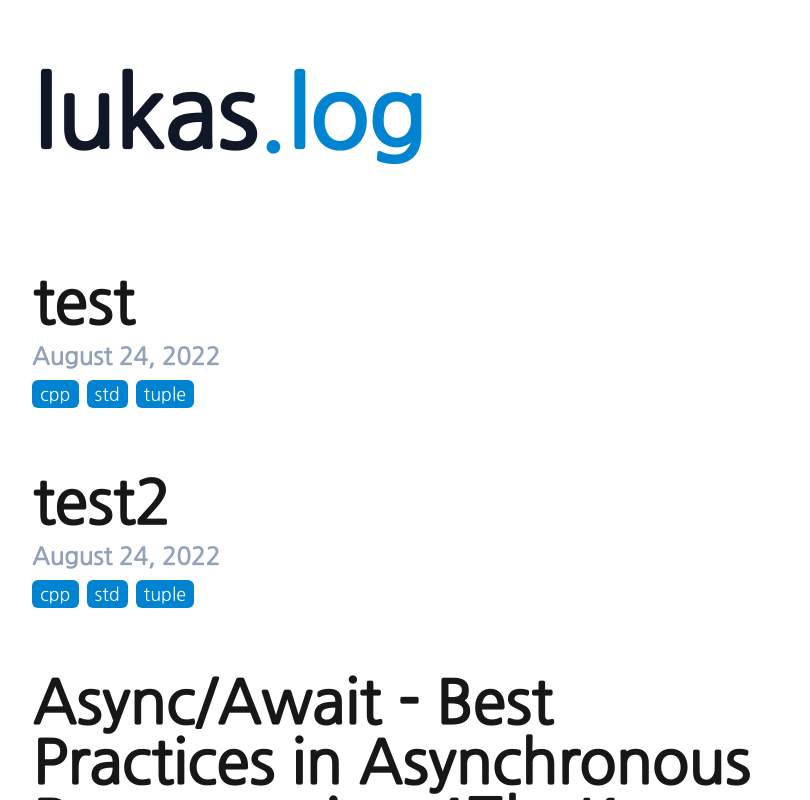
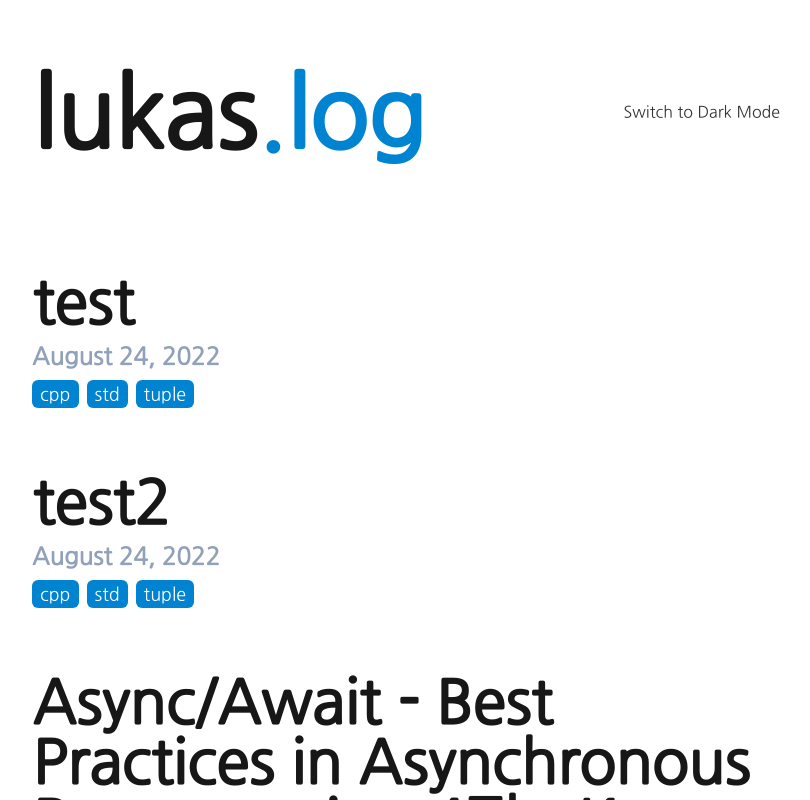
Before and after one commit to lukaskim-ss/blog, a Next.js app: page / in a window 1280 px wide. Shown: the top 800 px of the page, without its empty margins (224-1034 px from the left). Built offline with nearby package versions, Linux system fonts and the light colour scheme.

Commit message:
테마 바꾸는 버튼 추가 시도
어쩌다 보니 layout이 깨짐

```diff
--- a/app/globals.css
+++ b/app/globals.css
@@ -23,6 +23,7 @@
 @theme inline {
   --color-background: var(--background);
   --color-foreground: var(--foreground);
+  --color-border: oklch(0.446 0.03 256.802);
   --font-sans: 'Nanum Gothic', 'sans-serif';
   --font-mono: 'JetBrains Mono', 'monospace';
 }
@@ -40,7 +41,7 @@ body {
 }
 
 body.dark {
-  @apply bg-[#1a1a1a] text-[#ededed];
+  @apply bg-[var(--color-foreground)] text-[var(--color-background)];
 }
 
 article h1,
@@ -58,28 +59,24 @@ article.prose pre {
 
 article.prose code:not(pre code) {
   @apply font-normal;
-  @apply bg-slate-200 rounded-md;
+  @apply bg-slate-200 dark:bg-slate-700 rounded-md;
   @apply px-1.5 py-0.5;
   @apply before:content-[''] after:content-[''];
 }
 
 article.prose a:not(.toc a) {
-  @apply font-normal no-underline text-sky-600;
-  @apply bg-slate-200 rounded-md;
+  @apply font-normal no-underline hover:underline text-sky-600;
+  @apply bg-slate-200 dark:bg-slate-700 rounded-md;
   @apply px-1.5 py-0.5;
 }
 
 article.prose a:not(.toc a)::after {
-  @apply inline-block;
-  @apply bg-[url('/link.svg')] bg-cover bg-no-repeat;
-  @apply size-[0.75em];
-  @apply ml-1;
   @apply content-[''];
 }
 
 article.prose .toc {
   @apply py-6 my-12;
-  @apply border-y border-gray-200;
+  @apply border-y border-gray-200 dark:border-[var(--color-border)];
 
   a {
     @apply font-normal no-underline text-sky-600;
--- a/app/layout.tsx
+++ b/app/layout.tsx
@@ -2,6 +2,7 @@ import type { Metadata } from 'next';
 import { Geist, Geist_Mono } from 'next/font/google';
 import './globals.css';
 import RootHeader from '../components/rootHeader';
+import Script from 'next/script';
 const geistSans = Geist({
   variable: '--font-geist-sans',
   subsets: ['latin'],
@@ -25,7 +26,7 @@ export default function RootLayout({
   return (
     <html lang="en">
       <body
-        className={`${geistSans.variable} ${geistMono.variable} antialiased light`}
+        className={`${geistSans.variable} ${geistMono.variable} antialiased`}
       >
         <RootHeader />
         <div className="pb-48">{children}</div>
--- a/app/posts/[slug]/page.tsx
+++ b/app/posts/[slug]/page.tsx
@@ -47,10 +47,10 @@ export default async function Post({ params }: Props) {
   }
 
   return (
-    <main className="w-full md:max-w-4xl mx-auto px-4 md:px-16">
+    <main className="w-full max-w-3xl lg:max-w-4xl mx-auto px-4 md:px-16">
       <PostTitle postData={postData} />
       <article className="prose lg:prose-xl mx-auto dark:prose-invert">
-      {/* <article className="prose lg:prose-xl mx-auto"> */}
+        {/* <article className="prose lg:prose-xl mx-auto"> */}
         {/* 수식 처리를 위해서 rehypeSanitize다음에 rehypeKatex가 와야 한다 */}
         <ReactMarkdown
           remarkPlugins={[remarkGfm, remarkMath]}
--- a/components/rootHeader.tsx
+++ b/components/rootHeader.tsx
@@ -1,17 +1,20 @@
 import React from 'react';
 import Link from 'next/link';
 import styles from './rootHeader.module.css';
+import ThemeToggleButton from './themeToggleButton';
 
 const RootHeader = () => {
   return (
-    <header className="w-full md:max-w-4xl mx-auto px-4 md:px-16 py-8 md:py-16 mb-12">
-      <div className="prose lg:prose-xl mx-auto">
+    <header className="flex flex-row justify-between w-full md:max-w-3xl lg:max-w-4xl mx-auto px-4 md:px-16 py-8 md:py-16 mb-12">
+      {/* <div className="prose lg:prose-xl mx-auto dark:prose-invert"> */}
+
+      <h1 className="w-sm text-6xl lg:text-8xl font-extrabold mb-0 lg:mb-0 dark:text-[#ededed]">
         <Link className="no-underline" href="/">
-          <h1 className="text-6xl lg:text-8xl font-extrabold mb-0 lg:mb-0">
-            lukas<span className="text-sky-600">.log</span>
-          </h1>
+          lukas<span className="text-sky-600">.log</span>
         </Link>
-      </div>
+      </h1>
+      {/* </div> */}
+      <ThemeToggleButton />
     </header>
   );
 };
--- /dev/null
+++ b/components/themeToggleButton.tsx
@@ -0,0 +1,55 @@
+'use client';
+import React, { useState, useEffect } from 'react';
+
+const ThemeToggleButton: React.FC = () => {
+  const [isDarkMode, setIsDarkMode] = useState<boolean | null>(null);
+
+  useEffect(() => {
+    // Ensure this runs only on the client
+    const savedTheme = localStorage.getItem('theme');
+    const isDark = savedTheme === 'dark';
+    if (isDark) {
+      document.body.classList.add('dark');
+    } else {
+      document.body.classList.remove('dark');
+    }
+    setIsDarkMode(isDark);
+  }, []);
+
+  const toggleTheme = () => {
+    if (isDarkMode === null) return; // Prevent toggling before initialization
+    const newIsDarkMode = !isDarkMode;
+    setIsDarkMode(newIsDarkMode);
+    if (newIsDarkMode) {
+      document.body.classList.add('dark');
+      localStorage.setItem('theme', 'dark');
+    } else {
+      document.body.classList.remove('dark');
+      localStorage.setItem('theme', 'light');
+    }
+  };
+
+  if (isDarkMode === null) {
+    // Prevent rendering until the theme is initialized
+    return null;
+  }
+
+  return (
+    <button
+      onClick={toggleTheme}
+      style={{
+        padding: '10px 20px',
+        borderRadius: '5px',
+        border: 'none',
+        cursor: 'pointer',
+        backgroundColor: isDarkMode ? '#333' : '#fff',
+        color: isDarkMode ? '#fff' : '#333',
+        transition: 'all 0.3s ease',
+      }}
+    >
+      {isDarkMode ? 'Switch to Light Mode' : 'Switch to Dark Mode'}
+    </button>
+  );
+};
+
+export default ThemeToggleButton;
```
